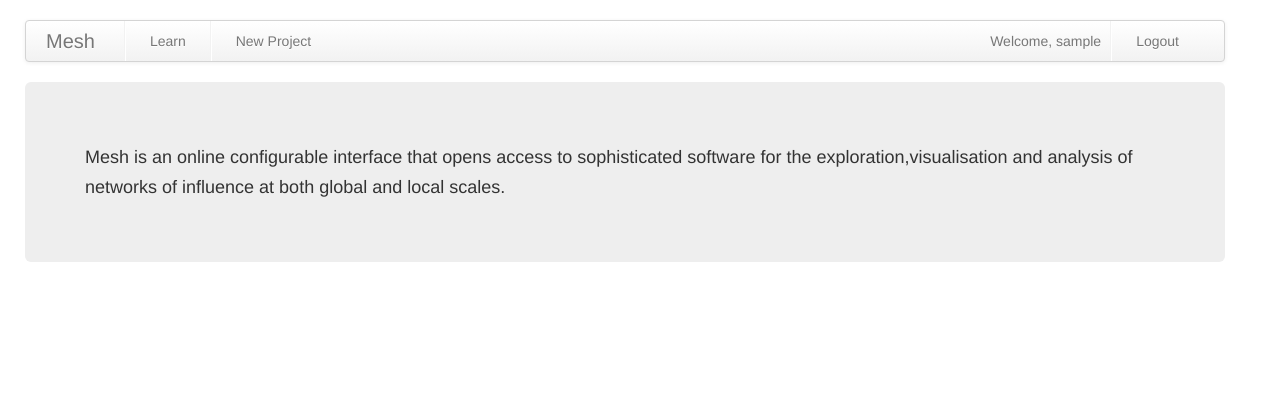
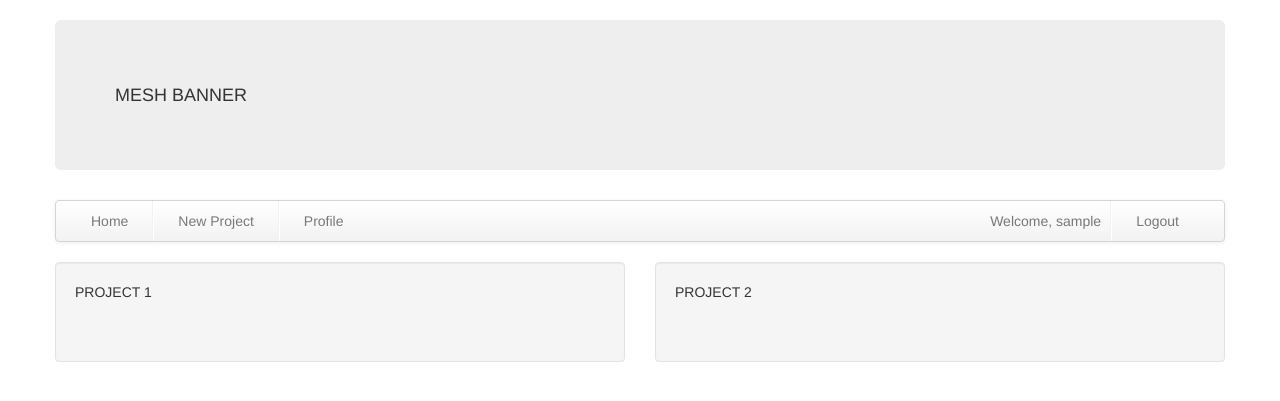
Before and after one commit to CJTeam/mesh, a Django app: page / in a window 1280 px wide. Shown: the top 401 px of the page. Run offline with Django 3.2, Linux system fonts and the light colour scheme; the visitor is signed in with stand-in values (Sample User, id 1).

Commit message:
Some updates to layouts

```diff
--- a/mesh/resources/css/base.css
+++ b/mesh/resources/css/base.css
@@ -0,0 +1,3 @@
+.btn {
+    width: 150px;
+}
--- a/mesh/templates/base.html
+++ b/mesh/templates/base.html
@@ -21,8 +21,10 @@
     <body class="{% block body_class %}{% endblock %}">
         <div class="container">
             <br/>
-            <div class="row">
-                {% include "navbar.html" %}
+            <div class="row-fluid">
+                <div class="hero-unit" onclick="window.location = '{% url 'home' %}';" style="cursor: pointer">
+                    MESH BANNER
+                </div>
             </div>
             {% block  body_content %}{% endblock %}
         </div>
--- a/mesh/templates/index.html
+++ b/mesh/templates/index.html
@@ -1,11 +1,40 @@
 {% extends "base.html" %}
 {% block page_title %}Home{% endblock %}
 {% block body_content %}
-    <div class="row">
-        <div class="hero-unit">
+    {% if not user.is_authenticated %}
+    <div class="row-fluid">
+        <div class="well">
             Mesh is an online configurable interface that opens access to sophisticated software for the exploration,visualisation and analysis of networks of influence at both global and local scales.
         </div>
     </div>
+    <div class="row-fluid" style="text-align: center; margin-top: 30px">
+        <button class="btn btn-info" onclick="window.location = '{% url 'auth_login' %}';">Sign In</button>
+    </div>
+    <div class="row-fluid" style="text-align: center; padding-top: 10px">
+        <button class="btn btn-info" onclick="window.location = '{% url 'registration_register' %}';">Join</button>
+    </div>
+    <div class="row-fluid" style="margin-top: 60px">
+        <div class="span4 well" style="height: 100px">
+            RESOURCE 1
+        </div>
+        <div class="span4 well" style="height: 100px">
+            RESOURCE 2
+        </div>
+        <div class="span4 well" style="height: 100px">
+            RESOURCE 3
+        </div>
+    </div>
+    {% else %}
+        {% include 'navbar.html' %}
+        <div class="row-fluid">
+            <div class="span6 well" style="height: 100px">
+                PROJECT 1
+            </div>
+            <div class="span6 well" style="height: 100px">
+                PROJECT 2
+            </div>
+        </div>
+    {% endif %}
 {% endblock %}
 {% block extra_script %}
 {% endblock %}
--- a/mesh/templates/navbar.html
+++ b/mesh/templates/navbar.html
@@ -1,13 +1,12 @@
-<div class="navbar">
+<div class="row-fluid navbar">
     <div class="navbar-inner">
-        <a class="brand" href="/">Mesh</a>
         <ul class="nav">
-            <li class="divider-vertical"></li>
-            <li><a href="#">Learn</a></li>
+            <li><a href="{% url 'home' %}">Home</a></li>
             <li class="divider-vertical"></li>
             <li><a href="#">New Project</a></li>
+            <li class="divider-vertical"></li>
+            <li><a href="#">Profile</a></li>
         </ul>
-        {% if user.is_authenticated %}
         <div class="pull-right">
             <ul class="nav">
                 <li class="navbar-text"> Welcome, {{ user.username }}</li>
@@ -15,14 +14,5 @@
                 <li><a href="{% url 'auth_logout' %}">Logout</a></li>
             </ul>
         </div>
-        {% else %}
-            <div class="pull-right">
-                <ul class="nav">
-                    <li><a href="{% url 'auth_login' %}">Signin</a></li>
-                    <li class="divider-vertical"></li>
-                    <li><a href="{% url 'registration_register' %}">Join</a></li>
-                </ul>
-            </div>
-        {% endif %}
     </div>
 </div>
--- a/mesh/templates/registration/logout.html
+++ b/mesh/templates/registration/logout.html
@@ -3,7 +3,9 @@
 
 {% block body_content %}
 
-<h3>You've been logged out.</h3>
-<p>Thanks for stopping by; when you come back, don't forget to <a href="/accounts/login/">log in</a> again.</p>
+<div class="row-fluid">
+    <h3>You've been logged out.</h3>
+    <p>Thanks for stopping by; when you come back, don't forget to <a href="/accounts/login/">login</a> again.</p>
+</div>
 
 {% endblock %}
--- a/mesh/templates/registration/password_reset_confirm.html
+++ b/mesh/templates/registration/password_reset_confirm.html
@@ -1,6 +1,8 @@
 {% extends "base.html" %}
 
 {% block body_content %}
+
+<div class="row-fluid">
 
     {% if validlink %}
 
@@ -44,9 +46,10 @@
     {% else %}
 
     <h3>Password reset unsuccessful</h3>
-
     <p>The password reset link was invalid, possibly because it has already been used.  Please request a new password reset.</p>
 
     {% endif %}
 
+</div>
+
 {% endblock %}
--- a/mesh/templates/registration/password_reset_done.html
+++ b/mesh/templates/registration/password_reset_done.html
@@ -2,8 +2,10 @@
 
 {% block body_content %}
 
-<h3>Password reset successful</h3>
+<div class="row-fluid">
+    <h3>Password reset successful</h3>
 
-<p>We've e-mailed you instructions for setting your password to the e-mail address you submitted. You should be receiving it shortly.</p>
+    <p>We've e-mailed you instructions for setting your password to the e-mail address you submitted. You should be receiving it shortly.</p>
+</div>
 
 {% endblock %}
--- a/mesh/templates/registration/password_reset_form.html
+++ b/mesh/templates/registration/password_reset_form.html
@@ -3,6 +3,7 @@
 
 {% block body_content %}
 
+<div class="row-fluid">
 	<h3>Reset Your Password</h3>
 
 	<p>Forgotten your password? Enter your e-mail address below, and we'll e-mail instructions for setting a new one.</p>
@@ -38,5 +39,6 @@
 		{% endfor %}
 		<button type="submit" class="btn btn-info">Continue</button>
 	</form>
+</div>
 
 {% endblock %}
```
Also changed, not shown: mesh/templates/registration/password_reset_complete.html (+5 -2 lines). Lines whose indentation alone changed are shown as unchanged.
